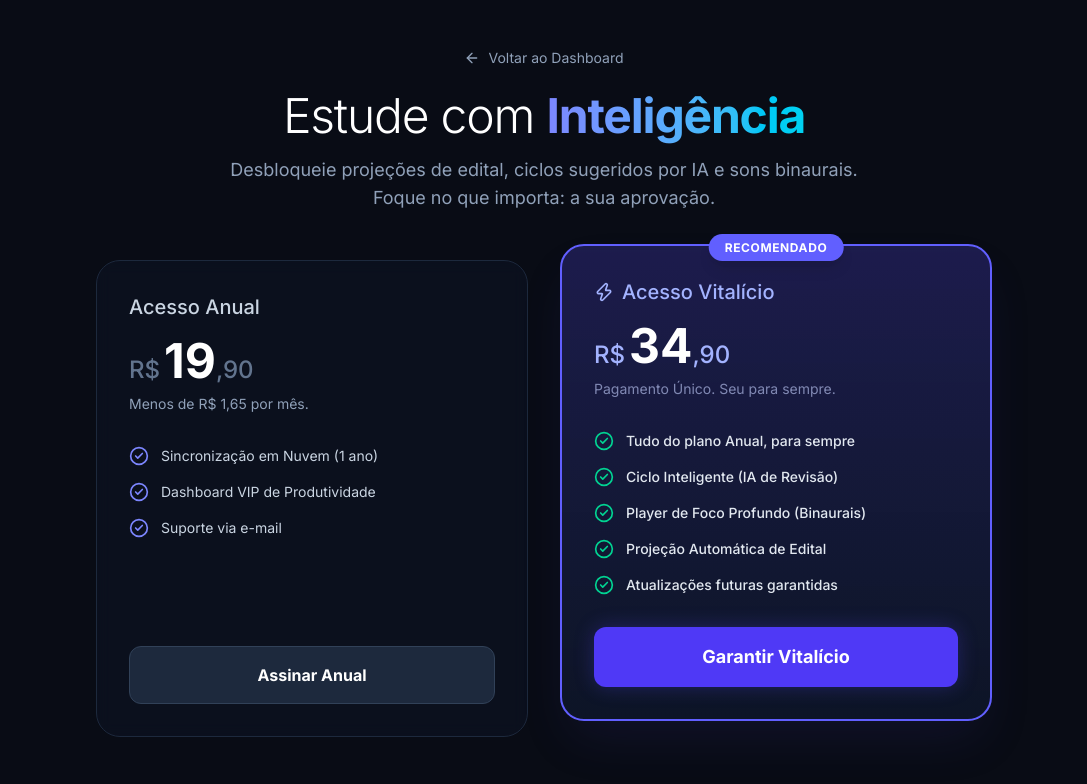
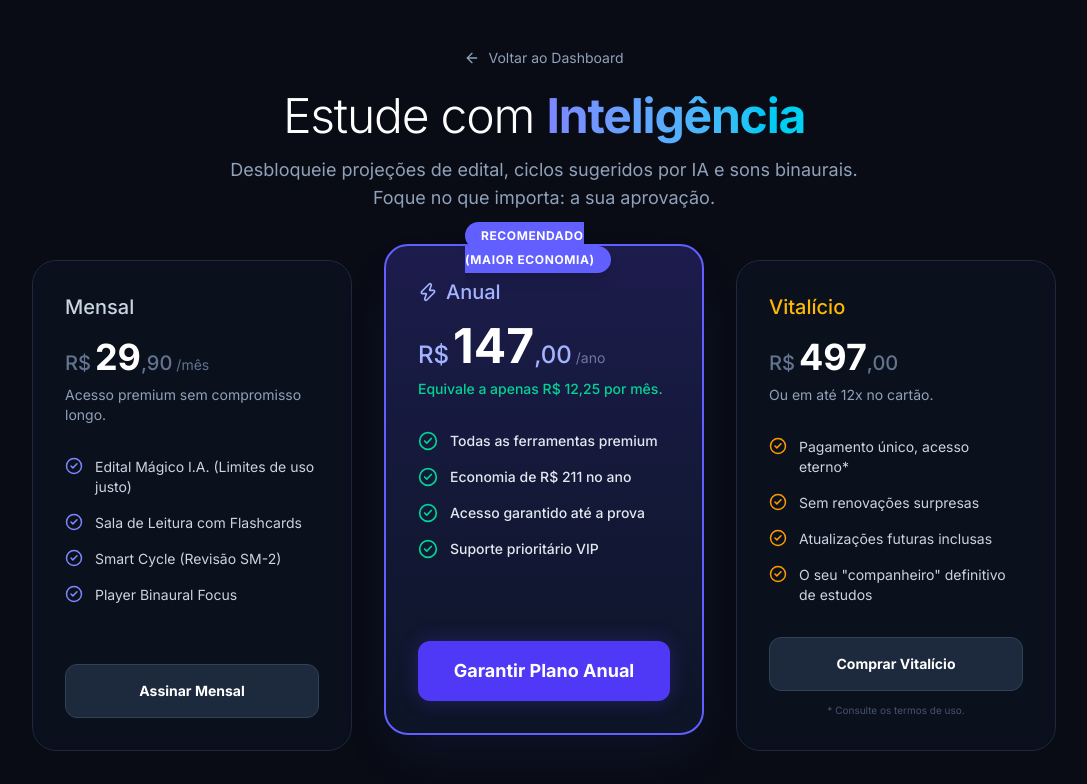
Before and after one commit to timerdoconcurseiro-hash/timer-do-concurseiro, a Next.js app: page /pricing in a window 1280 px wide. Shown: the top 784 px of the page, without its empty margins (96-1183 px from the left). Built offline with nearby package versions, Linux system fonts and the light colour scheme.

Commit message:
feat: reestruturar pagina de precos com 3 planos, ancoragem e novos links do asaas

```diff
--- a/app/pricing/page.tsx
+++ b/app/pricing/page.tsx
@@ -47,66 +47,92 @@ export default function PricingPage() {
         </div>
 
         {/* Pricing Cards */}
-        <div className="grid grid-cols-1 md:grid-cols-2 gap-8 max-w-4xl mx-auto">
+        <div className="grid grid-cols-1 md:grid-cols-3 gap-8 max-w-6xl mx-auto">
 
-          {/* Plano Anual */}
-          <div className="bg-slate-900/40 border border-slate-800 rounded-3xl p-8 flex flex-col backdrop-blur-sm relative">
-            <h3 className="text-xl font-medium text-slate-300">Acesso Anual</h3>
-            <div className="mt-4 flex items-baseline text-5xl font-bold text-white">
-              <span className="text-2xl text-slate-500 font-medium mr-1">R$</span>19<span className="text-2xl text-slate-500 font-medium">,90</span>
+          {/* Plano Mensal */}
+          <div className="bg-slate-900/40 border border-slate-800 rounded-3xl p-8 flex flex-col backdrop-blur-sm relative transition-transform hover:scale-105">
+            <h3 className="text-xl font-medium text-slate-300">Mensal</h3>
+            <div className="mt-4 flex items-baseline text-4xl font-bold text-white">
+              <span className="text-xl text-slate-500 font-medium mr-1">R$</span>29<span className="text-xl text-slate-500 font-medium">,90</span>
+              <span className="text-sm text-slate-500 font-normal ml-1">/mês</span>
             </div>
-            <p className="text-slate-400 text-sm mt-2">Menos de R$ 1,65 por mês.</p>
+            <p className="text-slate-400 text-sm mt-2">Acesso premium sem compromisso longo.</p>
 
             <ul className="mt-8 space-y-4 flex-1">
-              <li className="flex gap-3 text-slate-300 text-sm"><CheckCircle2 className="text-indigo-400 shrink-0" size={20}/> Sincronização em Nuvem (1 ano)</li>
-              <li className="flex gap-3 text-slate-300 text-sm"><CheckCircle2 className="text-indigo-400 shrink-0" size={20}/> Dashboard VIP de Produtividade</li>
-              <li className="flex gap-3 text-slate-300 text-sm"><CheckCircle2 className="text-indigo-400 shrink-0" size={20}/> Suporte via e-mail</li>
+              <li className="flex gap-3 text-slate-300 text-sm"><CheckCircle2 className="text-indigo-400 shrink-0" size={18}/> Edital Mágico I.A. (Limites de uso justo)</li>
+              <li className="flex gap-3 text-slate-300 text-sm"><CheckCircle2 className="text-indigo-400 shrink-0" size={18}/> Sala de Leitura com Flashcards</li>
+              <li className="flex gap-3 text-slate-300 text-sm"><CheckCircle2 className="text-indigo-400 shrink-0" size={18}/> Smart Cycle (Revisão SM-2)</li>
+              <li className="flex gap-3 text-slate-300 text-sm"><CheckCircle2 className="text-indigo-400 shrink-0" size={18}/> Player Binaural Focus</li>
             </ul>
 
             <button
-              onClick={() => handleBuy("https://www.asaas.com/c/rl7enqcioxuv7lax")}
-              className="mt-8 w-full bg-slate-800 hover:bg-slate-700 text-white border border-slate-700 px-6 py-4 rounded-xl font-bold transition-all text-center"
+              onClick={() => handleBuy("https://www.asaas.com/c/yynfh4qaq959g46f")}
+              className="mt-8 w-full bg-slate-800 hover:bg-slate-700 text-white border border-slate-700 px-6 py-4 rounded-xl font-bold transition-all text-center text-sm"
             >
-              Assinar Anual
+              Assinar Mensal
             </button>
           </div>
 
-          {/* Plano Vitalício (Destaque) */}
+          {/* Plano Anual (Destaque) */}
           <div className="bg-gradient-to-b from-indigo-900/50 to-slate-900/80 border-2 border-indigo-500 rounded-3xl p-8 flex flex-col relative transform md:-translate-y-4 shadow-2xl shadow-indigo-900/20">
             <div className="absolute top-0 left-1/2 transform -translate-x-1/2 -translate-y-1/2">
               <span className="bg-indigo-500 text-white text-xs font-bold uppercase tracking-wider py-1.5 px-4 rounded-full shadow-lg">
-                Recomendado
+                Recomendado (Maior Economia)
               </span>
             </div>
 
             <h3 className="text-xl font-medium text-indigo-300 flex items-center gap-2">
-              <Zap size={20} /> Acesso Vitalício
+              <Zap size={20} /> Anual
             </h3>
             <div className="mt-4 flex items-baseline text-5xl font-bold text-white">
-              <span className="text-2xl text-indigo-300 font-medium mr-1">R$</span>34<span className="text-2xl text-indigo-300 font-medium">,90</span>
+              <span className="text-2xl text-indigo-300 font-medium mr-1">R$</span>147<span className="text-2xl text-indigo-300 font-medium">,00</span>
+              <span className="text-sm text-indigo-200/50 font-normal ml-1">/ano</span>
             </div>
-            <p className="text-indigo-200/60 text-sm mt-2">Pagamento Único. Seu para sempre.</p>
+            <p className="text-emerald-400 font-medium text-sm mt-2">Equivale a apenas R$ 12,25 por mês.</p>
 
             <ul className="mt-8 space-y-4 flex-1">
-              <li className="flex gap-3 text-slate-200 text-sm font-medium"><CheckCircle2 className="text-emerald-400 shrink-0" size={20}/> Tudo do plano Anual, para sempre</li>
-              <li className="flex gap-3 text-slate-200 text-sm font-medium"><CheckCircle2 className="text-emerald-400 shrink-0" size={20}/> Ciclo Inteligente (IA de Revisão)</li>
-              <li className="flex gap-3 text-slate-200 text-sm font-medium"><CheckCircle2 className="text-emerald-400 shrink-0" size={20}/> Player de Foco Profundo (Binaurais)</li>
-              <li className="flex gap-3 text-slate-200 text-sm font-medium"><CheckCircle2 className="text-emerald-400 shrink-0" size={20}/> Projeção Automática de Edital</li>
-              <li className="flex gap-3 text-slate-200 text-sm font-medium"><CheckCircle2 className="text-emerald-400 shrink-0" size={20}/> Atualizações futuras garantidas</li>
+              <li className="flex gap-3 text-slate-200 text-sm font-medium"><CheckCircle2 className="text-emerald-400 shrink-0" size={20}/> Todas as ferramentas premium</li>
+              <li className="flex gap-3 text-slate-200 text-sm font-medium"><CheckCircle2 className="text-emerald-400 shrink-0" size={20}/> Economia de R$ 211 no ano</li>
+              <li className="flex gap-3 text-slate-200 text-sm font-medium"><CheckCircle2 className="text-emerald-400 shrink-0" size={20}/> Acesso garantido até a prova</li>
+              <li className="flex gap-3 text-slate-200 text-sm font-medium"><CheckCircle2 className="text-emerald-400 shrink-0" size={20}/> Suporte prioritário VIP</li>
             </ul>
 
             <button
-              onClick={() => handleBuy("https://www.asaas.com/c/y8o2lixxmjz22dsr")}
+              onClick={() => handleBuy("https://www.asaas.com/c/jqvvta85thlc1civ")}
               className="mt-8 w-full bg-indigo-600 hover:bg-indigo-500 text-white px-6 py-4 rounded-xl font-bold transition-all transform hover:scale-105 shadow-[0_0_20px_rgba(79,70,229,0.3)] text-center text-lg"
             >
-              Garantir Vitalício
+              Garantir Plano Anual
             </button>
+          </div>
+
+          {/* Plano Vitalício */}
+          <div className="bg-slate-900/40 border border-slate-800 rounded-3xl p-8 flex flex-col backdrop-blur-sm relative transition-transform hover:scale-105">
+            <h3 className="text-xl font-medium text-amber-400">Vitalício</h3>
+            <div className="mt-4 flex items-baseline text-4xl font-bold text-white">
+              <span className="text-xl text-slate-500 font-medium mr-1">R$</span>497<span className="text-xl text-slate-500 font-medium">,00</span>
+            </div>
+            <p className="text-slate-400 text-sm mt-2">Ou em até 12x no cartão.</p>
+
+            <ul className="mt-8 space-y-4 flex-1">
+              <li className="flex gap-3 text-slate-300 text-sm"><CheckCircle2 className="text-amber-500 shrink-0" size={18}/> Pagamento único, acesso eterno*</li>
+              <li className="flex gap-3 text-slate-300 text-sm"><CheckCircle2 className="text-amber-500 shrink-0" size={18}/> Sem renovações surpresas</li>
+              <li className="flex gap-3 text-slate-300 text-sm"><CheckCircle2 className="text-amber-500 shrink-0" size={18}/> Atualizações futuras inclusas</li>
+              <li className="flex gap-3 text-slate-300 text-sm"><CheckCircle2 className="text-amber-500 shrink-0" size={18}/> O seu "companheiro" definitivo de estudos</li>
+            </ul>
+
+            <button
+              onClick={() => handleBuy("https://www.asaas.com/c/vv2q0x46yc7h6oq0")}
+              className="mt-8 w-full bg-slate-800 hover:bg-amber-500/20 hover:text-amber-400 hover:border-amber-500/50 text-white border border-slate-700 px-6 py-4 rounded-xl font-bold transition-all text-center text-sm"
+            >
+              Comprar Vitalício
+            </button>
+            <p className="text-center text-[10px] text-slate-600 mt-3">* Consulte os termos de uso.</p>
           </div>
 
         </div>
 
         {/* Garantia */}
-        <div className="max-w-2xl mx-auto mt-12 bg-slate-900/60 border border-slate-800 rounded-2xl p-6 flex flex-col md:flex-row items-center md:items-start gap-4">
+        <div className="max-w-3xl mx-auto mt-12 bg-slate-900/60 border border-slate-800 rounded-2xl p-6 flex flex-col md:flex-row items-center md:items-start gap-4">
           <div className="bg-emerald-500/10 p-3 rounded-full shrink-0 mb-4 md:mb-0">
             <ShieldCheck size={32} className="text-emerald-400" />
           </div>
```
